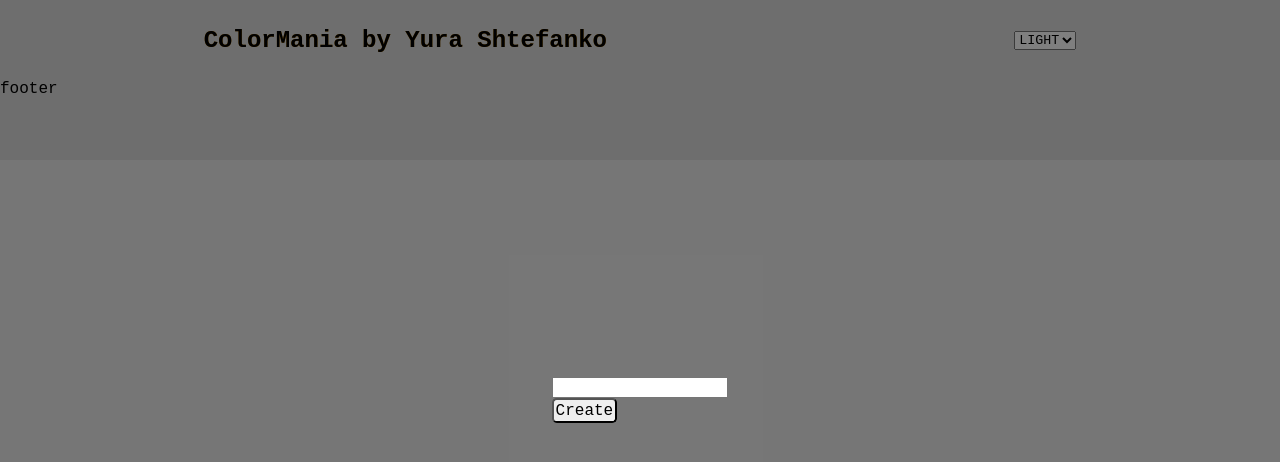
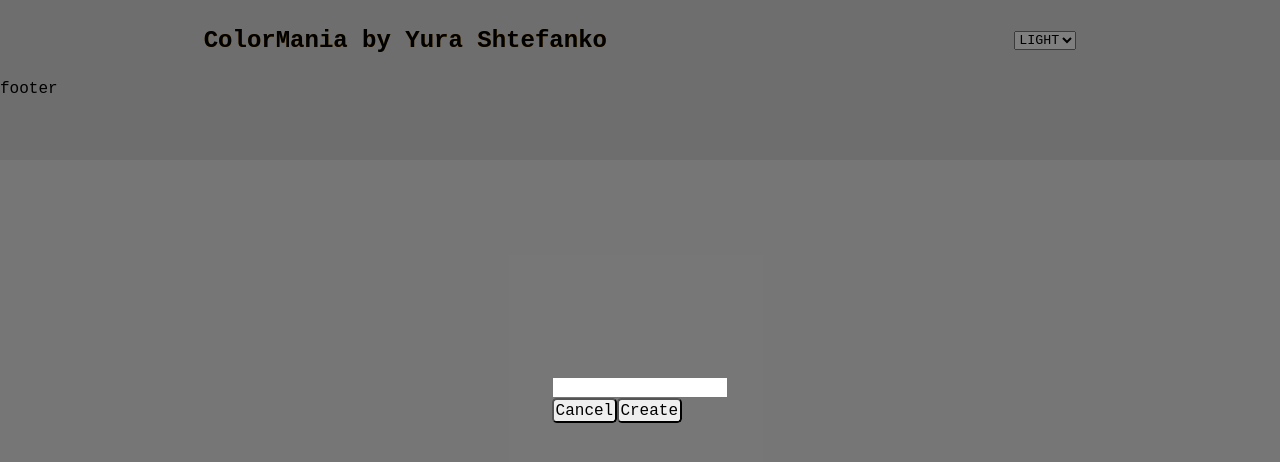
Before and after one commit to Viper-JSX/Colormania-React, a React (Create React App) app: page /tables/create-table in a window 1280 px wide. Shown: the top 462 px of the page. Built offline with nearby package versions, Linux system fonts and the light colour scheme.

Commit message:
Added cancel button to TableEditor

```diff
--- a/src/components/Table_editor/Table_editor.tsx
+++ b/src/components/Table_editor/Table_editor.tsx
@@ -1,6 +1,8 @@
 import React, { useState } from "react";
 import { useSelector } from "react-redux";
+import { stringToUrl } from "../../api/string_to_url";
 import { TableEditorProps } from "../../typescript/types";
+import GoToLinkButton from "../General_reusable_components/Go_to_link_button";
 
 function TableEditor(props: TableEditorProps):JSX.Element{
     const themeName = useSelector((state: any) => state.theme.themeName);
@@ -24,9 +26,16 @@ function TableEditor(props: TableEditorProps):JSX.Element{
                 <br />
                 {
                     "handleTableCreate" in props ?
-                    <button className="createButton" onClick={() => props.handleTableCreate({ tableName })}>Create</button>
+                    <>
+                        <GoToLinkButton path="/tables" >Cancel</GoToLinkButton>
+                        <button className="createButton" onClick={() => props.handleTableCreate({ tableName })}>Create</button>
+                    </>
                     :
-                    <button className="saveTableChangesButton" onClick={() => props.handleTableEdit({ oldTableName: props.oldTableName, tableName })}>Apply</button>
+                    <>
+                        <GoToLinkButton path={`/tables/${stringToUrl(props.oldTableName)}`} >Cancel</GoToLinkButton>
+                        <button className="saveTableChangesButton" onClick={() => props.handleTableEdit({ oldTableName: props.oldTableName, tableName })}>Apply</button>
+                    </>
+
                 }
             </div>
         </div>
```
